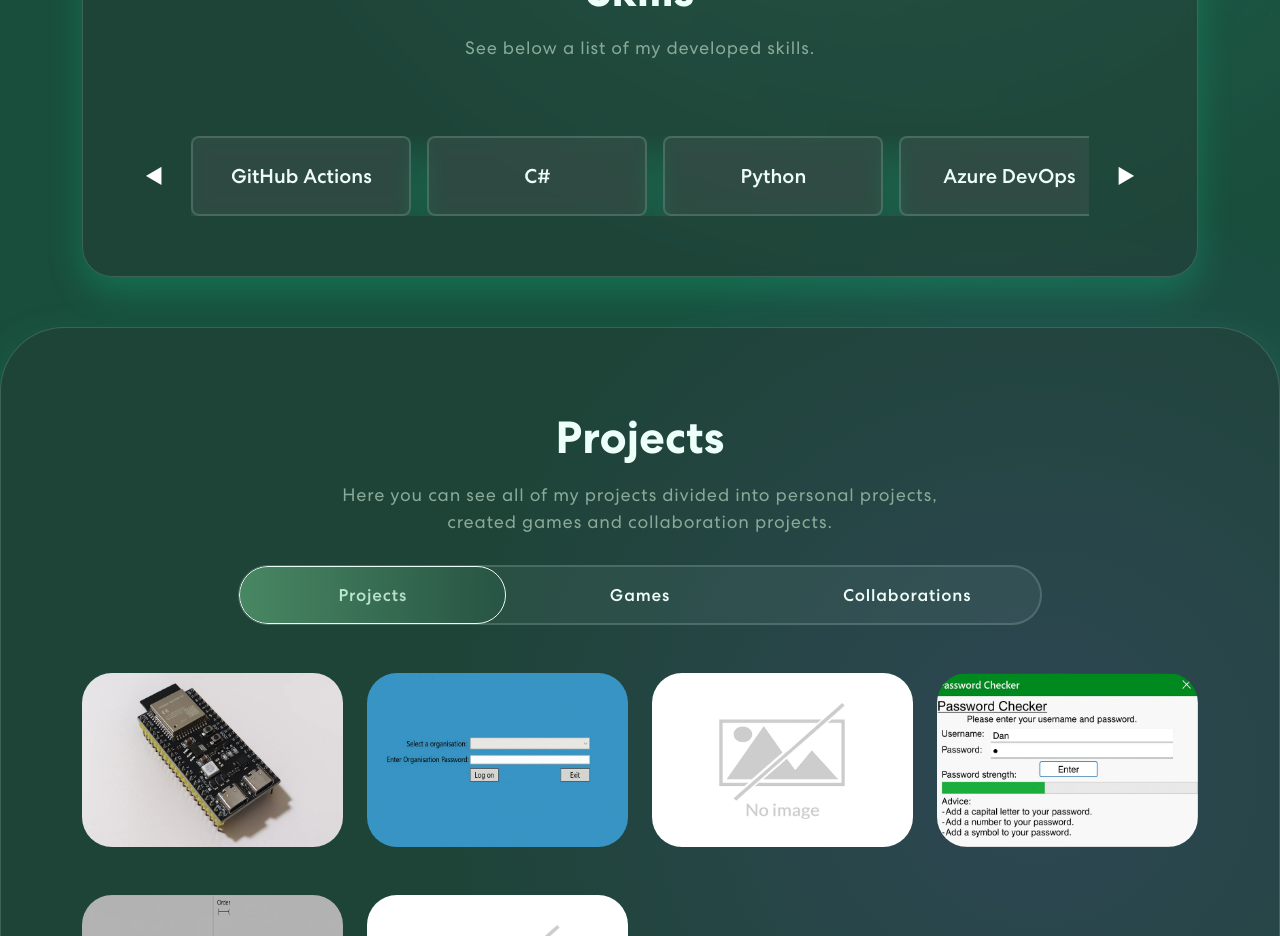
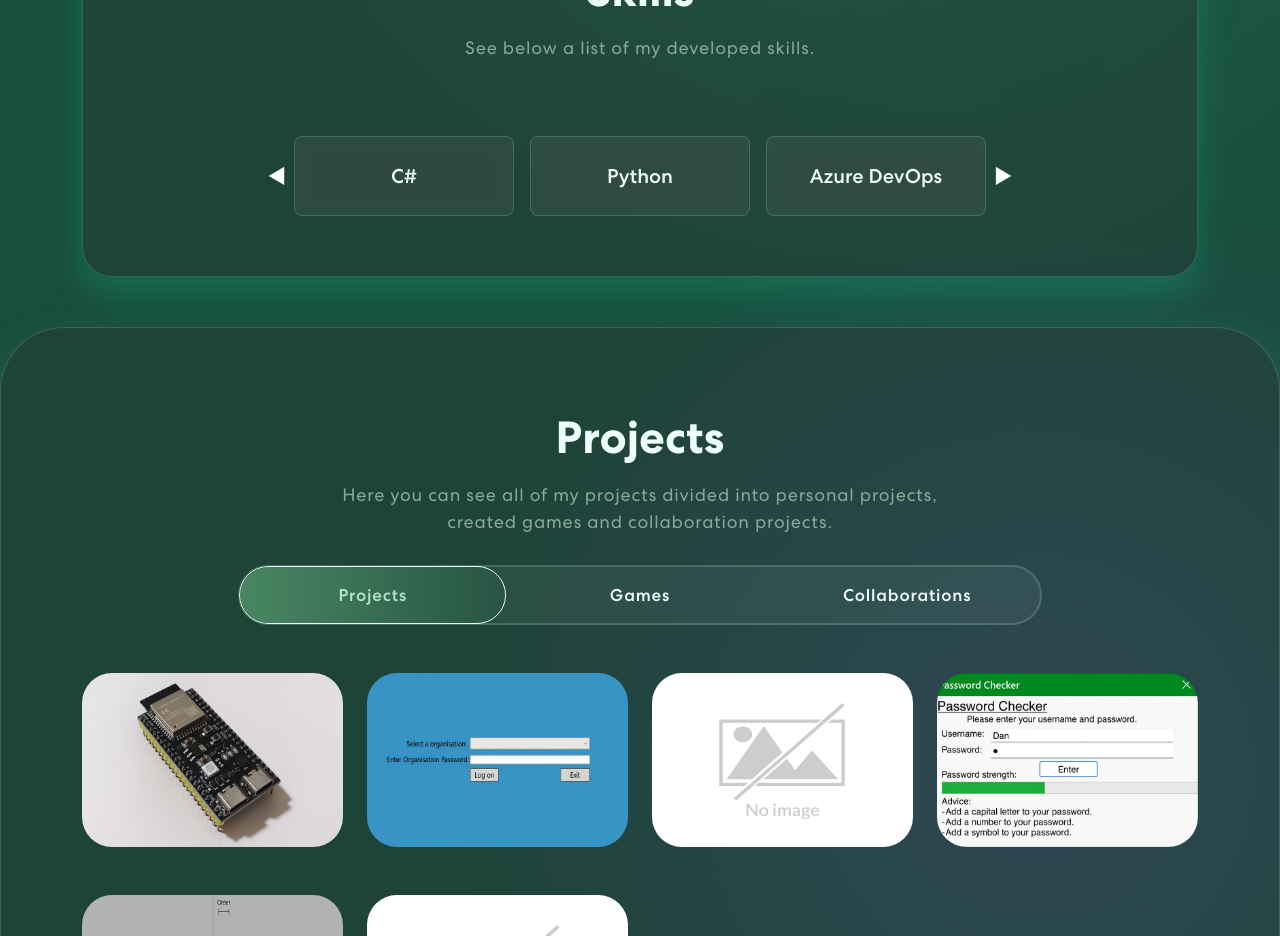
Before and after one commit to Danicus2000000/Danicus2000000.github.io, a Vue app: page / in a window 1280 px wide. Shown: the part 900-1836 px from the top of the page. Built offline with nearby package versions, Linux system fonts and the light colour scheme.

Commit message:
Fixed skills page carousell

```diff
--- a/src/App.css
+++ b/src/App.css
@@ -530,17 +530,35 @@ nav.navbar .navbar-toggler[aria-expanded="true"] .navbar-toggler-icon::after {
   -webkit-backdrop-filter: blur(8px);
 }
 
+@keyframes skill-card-fly-in-from-bottom {
+  from {
+    opacity: 0;
+    transform: translateY(40px) scaleY(0.88);
+    filter: blur(3px);
+  }
+  to {
+    opacity: 1;
+    transform: translateY(0) scaleY(1);
+    filter: blur(0);
+  }
+}
+
 .skill-carousel__item {
   background: var(--project-card, rgba(240, 255, 244, 0.06));
   color: var(--skill-box-text, var(--text));
   border: 1px solid var(--project-card-border, var(--line, rgba(221, 255, 238, 0.16)));
   border-radius: 20px;
-  box-shadow: inset 0 0 0 1px var(--project-card-border, var(--line, rgba(221, 255, 238, 0.16))), 0 16px 36px var(--shadow, rgba(0, 255, 170, 0.2));
+  box-shadow: none;
   backdrop-filter: blur(8px);
   -webkit-backdrop-filter: blur(8px);
   user-select: none;
   -webkit-user-select: none;
   -moz-user-select: none;
+}
+
+.skill-carousel__item--fly-in {
+  animation: skill-card-fly-in-from-bottom 420ms ease both;
+  transform-origin: 50% 100%;
 }
 .skill h2 {
 	font-size: 45px;
@@ -558,7 +576,7 @@ nav.navbar .navbar-toggler[aria-expanded="true"] .navbar-toggler-icon::after {
   color: #ffffff;
   font-size: 20px;
   line-height: 1;
-  padding: 0 12px;
+  padding: 0 4px;
   transition: color 260ms ease, transform 260ms ease, opacity 260ms ease;
 }
 .skill-carousel__btn:hover:not(:disabled),
--- a/src/components/Skills.vue
+++ b/src/components/Skills.vue
@@ -20,8 +20,9 @@
                 <div class="skill-carousel__track" :style="trackStyle">
                   <div
                     v-for="(skill, index) in displayedSkills"
-                    :key="index"
+                    :key="`${skill}-${index}`"
                     class="skill-carousel__item"
+                    :class="{ 'skill-carousel__item--fly-in': skill === flyInSkill }"
                     :style="itemStyle"
                   >
                     <h5 style="margin: 0">{{ skill }}</h5>
@@ -72,6 +73,7 @@ const visibleCount = 3;
 const currentIndex = ref(0);
 const slideOffset = ref(0);
 const isAnimating = ref(false);
+const flyInSkill = ref<string | null>(null);
 
 const clampIndex = (value: number) => {
   const len = skillValues.length;
@@ -83,18 +85,28 @@ const startSlide = (direction: "prev" | "next") => {
 
   isAnimating.value = true;
   const delta = direction === "next" ? 1 : -1;
+  const incomingSkill =
+    direction === "next"
+      ? skillValues[clampIndex(currentIndex.value + visibleCount)]
+      : skillValues[clampIndex(currentIndex.value + delta)];
+
   slideOffset.value = direction === "next" ? -33.333 : 33.333;
 
   window.setTimeout(() => {
     currentIndex.value = clampIndex(currentIndex.value + delta);
+    flyInSkill.value = incomingSkill;
     slideOffset.value = 0;
     isAnimating.value = false;
+
+    window.setTimeout(() => {
+      flyInSkill.value = null;
+    }, 440);
   }, 300);
 };
 
 const displayedSkills = computed(() =>
-  Array.from({ length: visibleCount + 2 }).map((_, i) => {
-    const index = clampIndex(currentIndex.value + i - 1);
+  Array.from({ length: visibleCount }).map((_, i) => {
+    const index = clampIndex(currentIndex.value + i);
     return skillValues[index];
   }),
 );
@@ -103,15 +115,16 @@ const carouselStyle: CSSProperties = {
   display: "flex",
   alignItems: "center",
   justifyContent: "center",
-  gap: "1rem",
+  gap: "0.25rem",
   width: "100%",
 };
 
 const viewportStyle: CSSProperties = {
   overflow: "hidden",
-  flex: "1 1 auto",
+  flex: "0 0 auto",
+  width: `${visibleCount * 220 + (visibleCount - 1) * 16}px`,
   minWidth: 0,
-  maxWidth: "1000px",
+  margin: 0,
 };
 
 const trackStyle = computed<CSSProperties>(() => ({
```
